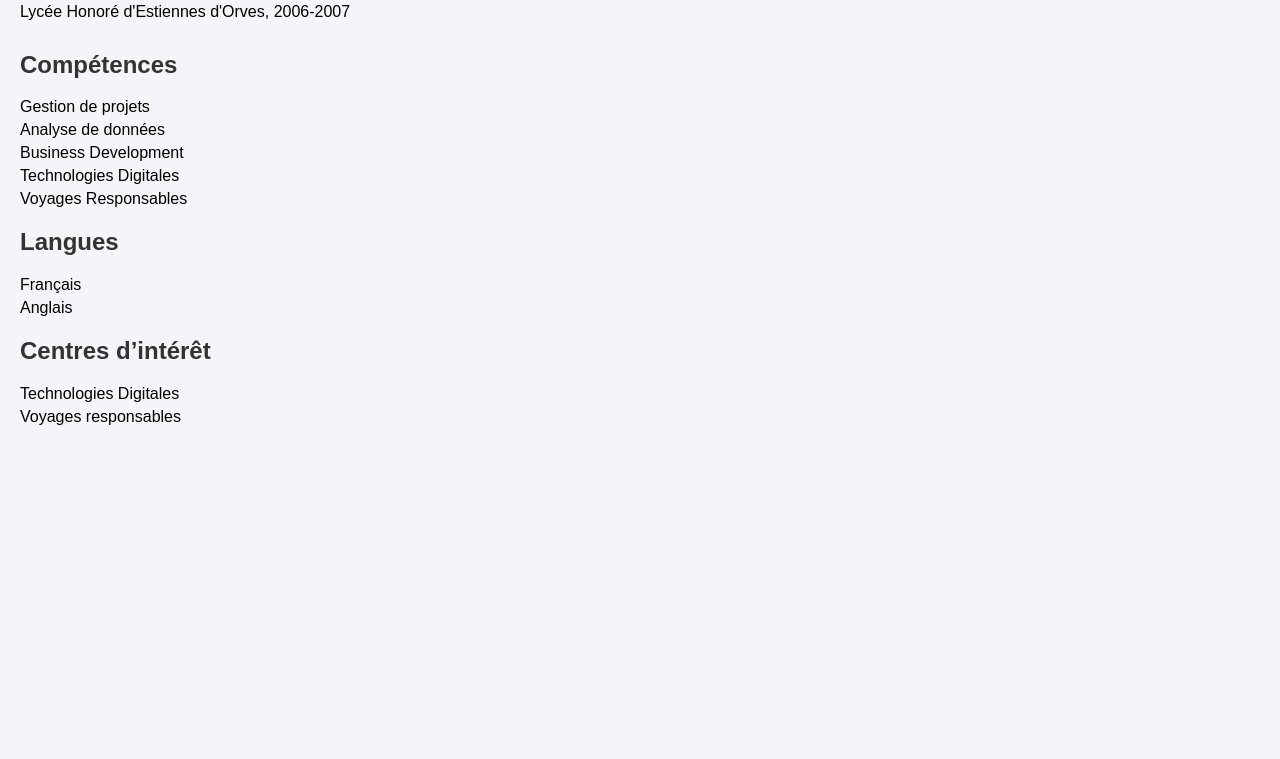
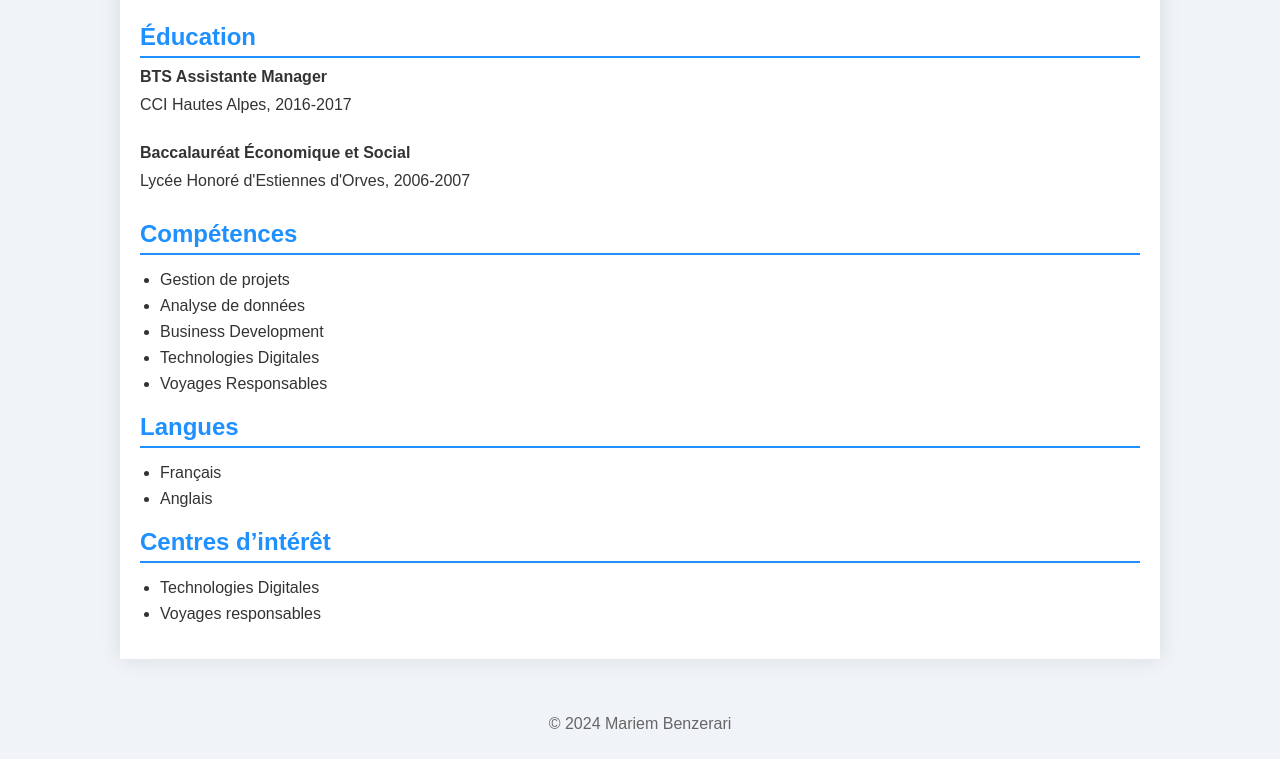
Before and after one commit to MariemBenzerari/CV-Mariem-BENZERARI, a plain HTML site: page index.html in a window 1280 px wide. Shown: the part 1034-1793 px from the top of the page. Before the commit the page ends 1480 px from the top, so only its background shows below. Drawn offline with Linux system fonts and the light colour scheme.

Commit message:
Update index.html

```diff
--- a/index.html
+++ b/index.html
@@ -6,31 +6,94 @@
   <title>CV de Mariem Benzerari - Développeuse Full Stack</title>
   <style>
     body {
-      font-family: Arial, sans-serif;
-      background-color: #f4f4f9;
-      margin: 20px;
-    }
-    h1, h2 {
+      font-family: 'Arial', sans-serif;
+      background-color: #f0f4f8;
+      margin: 0;
+      padding: 0;
       color: #333;
     }
+
+    header {
+      background-color: #1e90ff;
+      color: white;
+      padding: 20px;
+      text-align: center;
+    }
+
+    header h1 {
+      margin: 0;
+      font-size: 2.5em;
+    }
+
+    .container {
+      max-width: 1000px;
+      margin: 30px auto;
+      padding: 20px;
+      background-color: white;
+      box-shadow: 0px 0px 20px rgba(0, 0, 0, 0.1);
+    }
+
+    h2 {
+      color: #1e90ff;
+      border-bottom: 2px solid #1e90ff;
+      padding-bottom: 5px;
+      margin-bottom: 10px;
+    }
+
     .section {
       margin-bottom: 30px;
     }
+
     .section p {
+      margin: 10px 0;
+    }
+
+    ul {
+      list-style-type: disc;
+      padding-left: 20px;
+    }
+
+    ul li {
+      margin-bottom: 8px;
+    }
+
+    a {
+      color: #1e90ff;
+      text-decoration: none;
+    }
+
+    a:hover {
+      text-decoration: underline;
+    }
+
+    .personal-info p {
       margin: 5px 0;
     }
-    ul {
-      list-style: none;
-      padding: 0;
-    }
-    ul li {
-      margin-bottom: 5px;
+
+    footer {
+      text-align: center;
+      padding: 10px;
+      background-color: #f0f4f8;
+      margin-top: 20px;
+      color: #666;
     }
   </style>
 </head>
 <body>
+
+<header>
   <h1>CV de Mariem Benzerari</h1>
+</header>
+
+<div class="container">
   <div id="cv-content"></div>
-  <script src="cv.js"></script>
+</div>
+
+<footer>
+  <p>© 2024 Mariem Benzerari</p>
+</footer>
+
+<script src="cv.js"></script>
+
 </body>
 </html>
```
